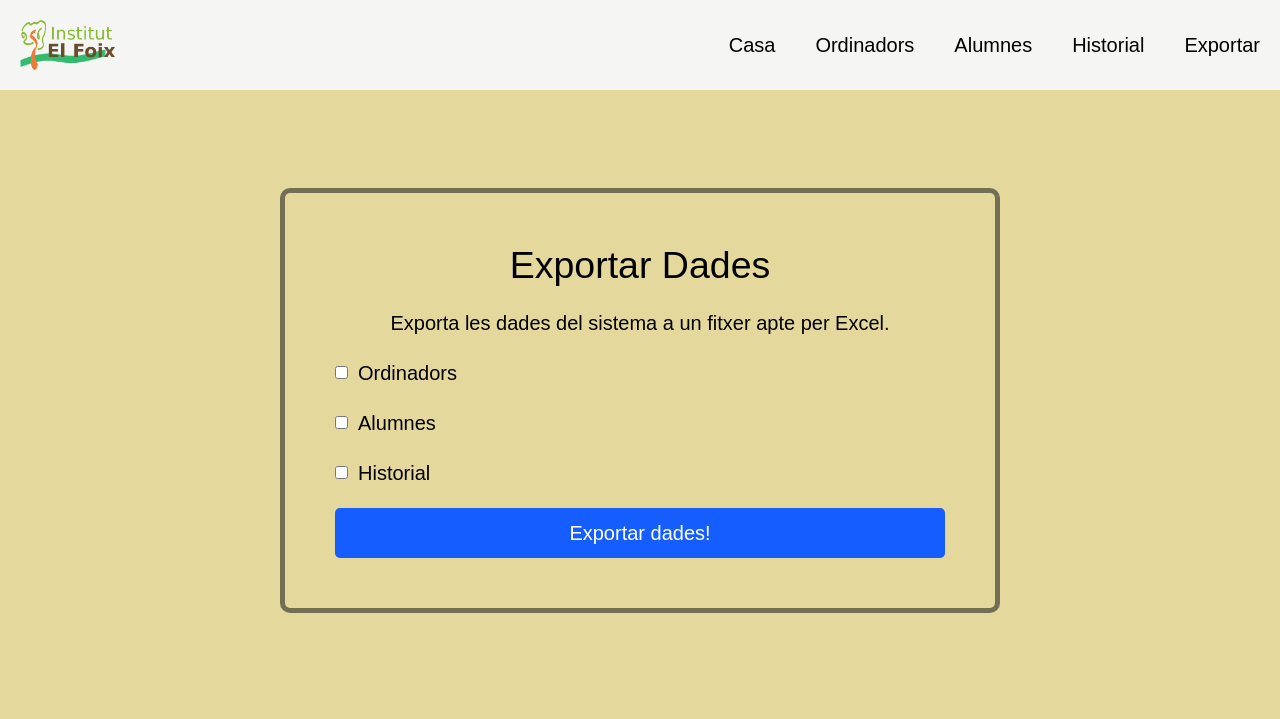
After one commit to GthbHatim/TREC2027, a Flask app: page /html/export in a window 1280 px wide. The commit adds this page. Shown: the top 719 px of the page. Run offline with Flask 3, Linux system fonts and the light colour scheme; some web fonts are replaced.

Commit message:
Exportacions a Excel, canvis de UI

```diff
--- a/app/ruteshtml.py
+++ b/app/ruteshtml.py
@@ -1,4 +1,13 @@
-from app import app
+from csv import writer
+from io import BytesIO
+import io
+from flask import send_file
+import pandas
+from sqlalchemy import String, ForeignKey, DateTime
+from pandas import options
+from pandas import DataFrame
+from pandas import ExcelWriter
+from app import alumnes, app
 from app.extensions import db
 from flask import request, url_for
 from flask import render_template
@@ -6,6 +15,8 @@ from app.models import Alumne
 from app.models import Ordinador
 from app.models import Historial
 from flask import redirect
+from pandas import Timestamp
+import pandas as pd
 
 @app.route("/alumnes/html")
 def llistar_alumnes():
@@ -271,3 +282,43 @@ def actualitzar_alumne_html(alumne_id):
 
     db.session.commit()
     return redirect(url_for('veure_alumnes'))
+
+@app.route('/html/export')
+def exportar ():
+    return render_template('export.html')
+
+@app.route('/html/export/action', methods=['POST'])
+def exportar_post():
+    options = {
+        'historial': bool(request.form.get('historial')),
+        'alumnes': bool(request.form.get('alumnes')),
+        'ordinadors': bool(request.form.get('ordinadors'))
+    }
+
+    dataframes = {}
+    fecha_actual = pandas.Timestamp.now().strftime("%d-%m-%Y_%H-%M-%S")
+
+    for key, value in options.items():
+        if value:
+            if key == 'historial':
+                historial = db.session.execute(db.select(Historial)).scalars().all()
+                data = [{'id': h.id, 'accio': h.accio, 'data': h.data, 'ordinador_id': h.ordinador_id, 'alumne_id': h.alumne_id} for h in historial]
+                df = pd.DataFrame(data)
+                dataframes['historial'] = df
+            elif key == 'alumnes':
+                alumnes = db.session.execute(db.select(Alumne)).scalars().all()
+                data = [{'id': a.id, 'nom': a.nom, 'identificador': a.identificador, 'curs': a.curs, 'email': a.email} for a in alumnes]
+                df = pd.DataFrame(data)
+                dataframes['alumnes'] = df
+            elif key == 'ordinadors':
+                ordinadors = db.session.execute(db.select(Ordinador)).scalars().all()
+                data = [{'id': o.id, 'num_serie': o.num_serie, 'ref_diputacio': o.ref_diputacio, 'model': o.model, 'estat': o.estat} for o in ordinadors]
+                df = pd.DataFrame(data)
+                dataframes['ordinadors'] = df
+
+    output = io.BytesIO()
+    with pd.ExcelWriter(output, engine='openpyxl') as writer:
+        for sheet_name, df in dataframes.items():
+            df.to_excel(writer, sheet_name=sheet_name, index=False)
+    output.seek(0)
+    return send_file(output, as_attachment=True, download_name=f"backup_{fecha_actual}.xlsx", mimetype='application/vnd.openxmlformats-officedocument.spreadsheetml.sheet')
--- a/app/static/css/styles.css
+++ b/app/static/css/styles.css
@@ -3,7 +3,7 @@ html {
 }
 
 body {
-    background: linear-gradient(to right, #e4d89c, #d9bda6);
+    background-color: #e4d89c;
     color: black;
     font-family: "Century Gothic", sans-serif;
     font-optical-sizing: auto;
--- a/app/templates/base.html
+++ b/app/templates/base.html
@@ -27,6 +27,9 @@
       <li>
         <a href="{{ url_for('veure_historial') }}" class="hover:text-gray-300">Historial</a>
       </li>
+      <li>
+        <a href="{{ url_for('exportar') }}" class="hover:text-gray-300">Exportar</a>
+      </li>
     </ul>
   </div>
 </nav>
--- /dev/null
+++ b/app/templates/export.html
@@ -0,0 +1,28 @@
+{% extends "base.html" %}
+{% block content %}
+
+<div class="flex justify-center items-center min-h-[80vh]">
+
+<div class="p-10 m-4 w-full max-w-xl border-5 border-[rgb(115_111_85)] rounded-lg flex flex-col items-center justify-center">
+    <h1 class="text-3xl font-bold mb-4 text-center">Exportar Dades</h1>
+    <p class="mb-4 text-center">Exporta les dades del sistema a un fitxer apte per Excel.</p>
+    <form method="POST" action="{{ url_for('exportar_post') }}" class="flex flex-col gap-4 w-full">
+      <label class="flex items-center gap-2">
+        <input type="checkbox" id="ordinadors" name="ordinadors">
+        <span>Ordinadors</span>
+      </label>
+
+      <label class="flex items-center gap-2">
+        <input type="checkbox" id="alumnes" name="alumnes">
+        <span>Alumnes</span>
+      </label>
+
+      <label class="flex items-center gap-2">
+        <input type="checkbox" id="historial" name="historial">
+        <span>Historial</span>
+      </label>
+      <button type="submit" class="bg-blue-600 hover:bg-blue-700 text-white p-2 w-full rounded">Exportar dades!</button>
+    </form>
+  </div>
+</div>
+{% endblock %}
--- a/misc/notes.txt
+++ b/misc/notes.txt
@@ -126,3 +126,9 @@ Es pot solucionar manualment emmagetzemant el anterior.
 * Fer un boto per eliminar entrades, segurament amb una alerta de que [aixo es totalment destructiu, i millor utilitzar "Baixa"]
 
  [PD]
+
+ [09/09/2027] [Inici]
+ * Enrutacions checkboxes exportacio
+ * Exportacions amb Pandes
+ * Treure degradat botons
+ [Final]
```
Also changed, not shown: app/templates/alumnes/veure.html (+8 -8 lines), app/templates/ordinadors/veure.html (+8 -8 lines).
